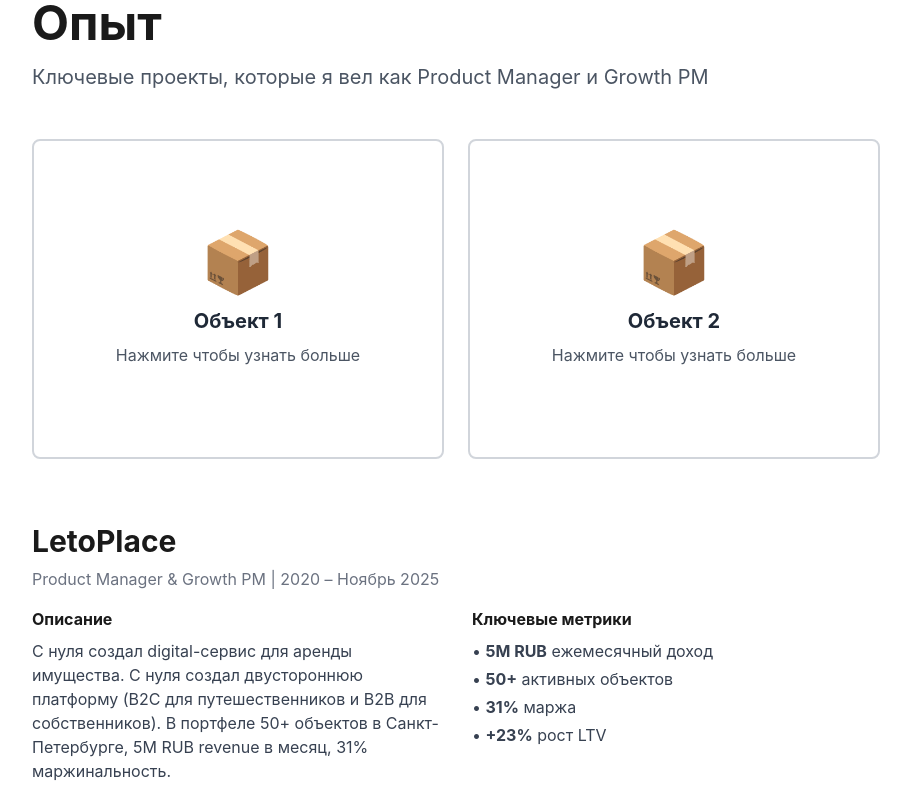
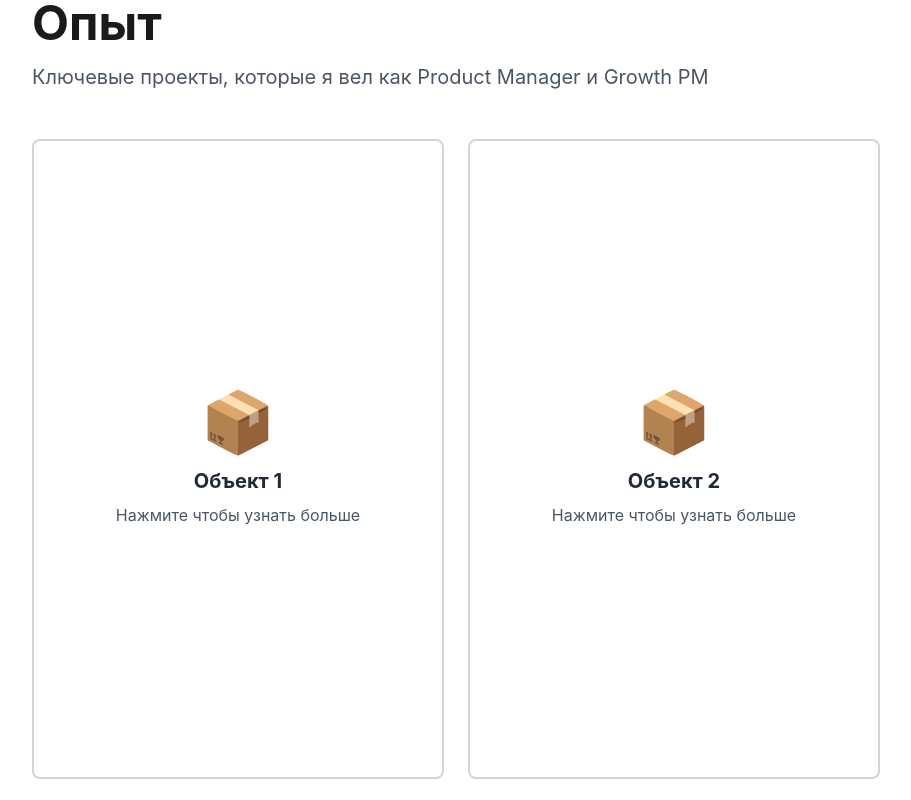
Before and after one commit to Mentos-ya/portfolio-site, a Next.js app: page / in a window 1280 px wide. Shown: the part 940-1740 px from the top of the page, without its empty margins (184-1095 px from the left). Built offline with nearby package versions, Linux system fonts and the light colour scheme.

Commit message:
Increase project card height to 640px (2x stretch)

```diff
--- a/src/components/ProjectCard.tsx
+++ b/src/components/ProjectCard.tsx
@@ -10,7 +10,7 @@
   return (
     <div
       onClick={onClick}
-      className={`border-2 border-gray-300 rounded-lg p-8 min-h-80 cursor-pointer transition-all duration-300 flex flex-col items-center justify-center ${
+      className={`border-2 border-gray-300 rounded-lg p-8 min-h-[640px] cursor-pointer transition-all duration-300 flex flex-col items-center justify-center ${
         isSelected ? 'border-blue-600 bg-blue-50 shadow-lg' : 'hover:border-blue-400 hover:shadow-md bg-white'
       }`}
     >
```
